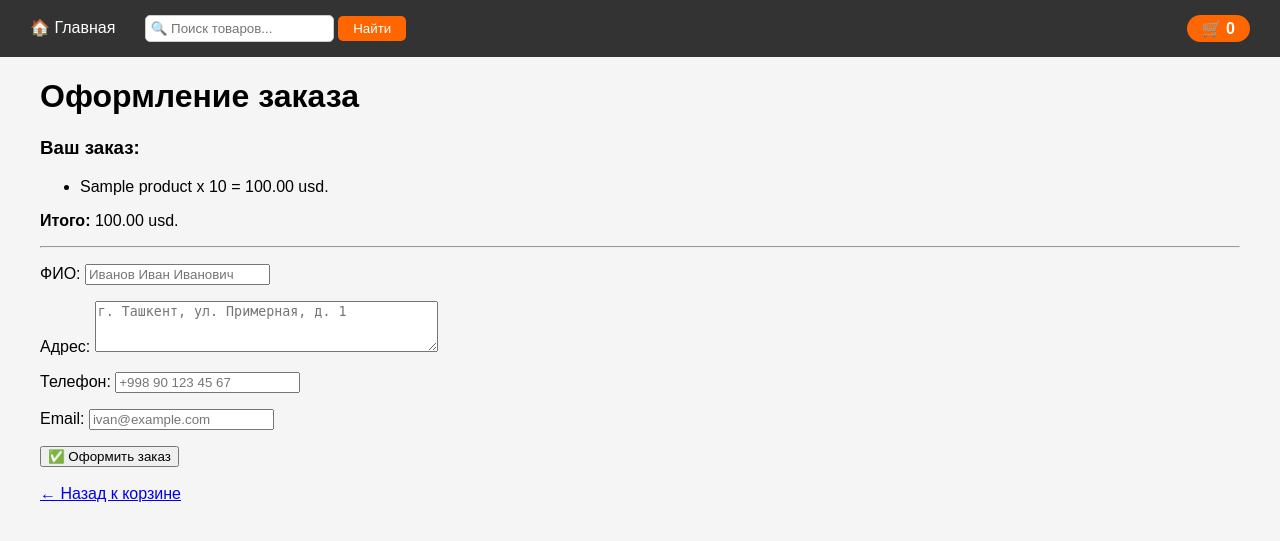
After one commit to shoxrux-uk/online_store, a Django app: template shop/templates/shop/checkout.html in a window 1280 px wide. The commit adds this page. Shown: the top 541 px of the page. Run offline with Django 5.2, Linux system fonts and the light colour scheme; the template is opened without the code that fills it: values that come from a table or form of the project are taken from there, others are empty; tables that the repository leaves empty hold one stand-in row (values such as "Sample post").

Commit message:
Add files via upload
Добавил поиск, корзину, оформление заказов

```diff
--- /dev/null
+++ b/shop/forms.py
@@ -0,0 +1,13 @@
+from django import forms
+from .models import Order
+
+class OrderForm(forms.ModelForm):
+    class Meta:
+        model = Order
+        fields = ['full_name', 'address', 'phone', 'email']
+        widgets = {
+            'full_name': forms.TextInput(attrs={'placeholder': 'Иванов Иван Иванович'}),
+            'address': forms.Textarea(attrs={'placeholder': 'г. Ташкент, ул. Примерная, д. 1', 'rows': 3}),
+            'phone': forms.TextInput(attrs={'placeholder': '+998 90 123 45 67'}),
+            'email': forms.EmailInput(attrs={'placeholder': 'ivan@example.com'}),
+        }
--- a/shop/models.py
+++ b/shop/models.py
@@ -29,6 +29,7 @@ class Product(models.Model):
         verbose_name = 'Товар'
         verbose_name_plural = 'Товары'
 
+
 class Cart(models.Model):
     session_key = models.CharField(max_length=100, unique=True)
     created_at = models.DateTimeField(auto_now_add=True)
@@ -38,6 +39,7 @@ class Cart(models.Model):
 
     def total_price(self):
         return sum(item.total_price() for item in self.items.all())
+
 
 class CartItem(models.Model):
     cart = models.ForeignKey(Cart, related_name='items', on_delete=models.CASCADE)
@@ -49,3 +51,34 @@ class CartItem(models.Model):
 
     def __str__(self):
         return f"{self.product.name} x {self.quantity}"
+
+
+class Order(models.Model):
+    full_name = models.CharField(max_length=200, verbose_name='ФИО')
+    address = models.TextField(verbose_name='Адрес')
+    phone = models.CharField(max_length=20, verbose_name='Телефон')
+    email = models.EmailField(blank=True, null=True, verbose_name='Email')
+    created_at = models.DateTimeField(auto_now_add=True, verbose_name='Дата создания')
+    total_price = models.DecimalField(max_digits=10, decimal_places=2, default=0, verbose_name='Итого')
+    is_completed = models.BooleanField(default=False, verbose_name='Завершён')
+
+    def __str__(self):
+        return f"Заказ #{self.id} - {self.full_name}"
+
+    class Meta:
+        verbose_name = 'Заказ'
+        verbose_name_plural = 'Заказы'
+
+
+class OrderItem(models.Model):
+    order = models.ForeignKey(Order, related_name='items', on_delete=models.CASCADE, verbose_name='Заказ')
+    product = models.ForeignKey(Product, on_delete=models.CASCADE, verbose_name='Товар')
+    quantity = models.PositiveIntegerField(default=1, verbose_name='Количество')
+    price = models.DecimalField(max_digits=10, decimal_places=2, verbose_name='Цена')
+
+    def __str__(self):
+        return f"{self.product.name} x {self.quantity}"
+
+    class Meta:
+        verbose_name = 'Товар в заказе'
+        verbose_name_plural = 'Товары в заказе'
--- a/shop/templates/shop/base.html
+++ b/shop/templates/shop/base.html
@@ -42,6 +42,10 @@
     <header>
         <div>
             <a href="{% url 'product_list' %}">🏠 Главная</a>
+            <form action="{% url 'search' %}" method="get" style="display: inline; margin-left: 15px;">
+                <input type="text" name="q" placeholder="🔍 Поиск товаров..." style="padding: 5px; border-radius: 5px; border: 1px solid #ccc;">
+                <button type="submit" style="background: #ff6600; color: white; border: none; padding: 5px 15px; border-radius: 5px; cursor: pointer;">Найти</button>
+            </form>
         </div>
         <div>
             <a href="{% url 'cart_view' %}" class="cart-icon">
--- /dev/null
+++ b/shop/templates/shop/checkout.html
@@ -0,0 +1,26 @@
+{% extends 'shop/base.html' %}
+
+{% block title %}Оформление заказа{% endblock %}
+
+{% block content %}
+    <h1>Оформление заказа</h1>
+
+    <h3>Ваш заказ:</h3>
+    <ul>
+        {% for item in cart.items.all %}
+            <li>{{ item.product.name }} x {{ item.quantity }} = {{ item.total_price }} usd.</li>
+        {% endfor %}
+    </ul>
+    <p><strong>Итого:</strong> {{ cart.total_price }} usd.</p>
+
+    <hr>
+
+    <form method="post">
+        {% csrf_token %}
+        {{ form.as_p }}
+        <button type="submit">✅ Оформить заказ</button>
+    </form>
+
+    <br>
+    <a href="{% url 'cart_view' %}">← Назад к корзине</a>
+{% endblock %}
--- a/shop/urls.py
+++ b/shop/urls.py
@@ -7,4 +7,8 @@ urlpatterns = [
     path('product/<slug:slug>/', views.product_detail, name='product_detail'),
     path('cart/', views.cart_view, name='cart_view'),
     path('add-to-cart/<slug:slug>/', views.add_to_cart_view, name='add_to_cart'),
+    path('remove-from-cart/<int:item_id>/', views.remove_from_cart_view, name='remove_from_cart'),
+    path('update-cart/<int:item_id>/<str:action>/', views.update_cart_view, name='update_cart'),
+    path('checkout/', views.checkout_view, name='checkout'),
+    path('search/', views.search_view, name='search'),
 ]
--- a/shop/views.py
+++ b/shop/views.py
@@ -1,6 +1,9 @@
 from django.shortcuts import render, get_object_or_404, redirect
-from .models import Category, Product
-from .cart import get_cart
+from django.db.models import Q
+from .models import Category, Product, Cart, CartItem, Order, OrderItem
+from .cart import get_cart, add_to_cart, remove_from_cart
+from .forms import OrderForm
+from django.contrib import messages
 
 def product_list(request):
     categories = Category.objects.all()
@@ -14,26 +17,104 @@ def product_list(request):
 def category_detail(request, slug):
     category = get_object_or_404(Category, slug=slug)
     products = category.products.filter(in_stock=True)
+    cart = get_cart(request)
+    cart_count = cart.items.count()
     return render(request, 'shop/category_detail.html', {
         'category': category,
-        'products': products
+        'products': products,
+        'cart_count': cart_count,
     })
 
 def product_detail(request, slug):
     product = get_object_or_404(Product, slug=slug)
-    return render(request, 'shop/product_detail.html', {'product': product})
+    cart = get_cart(request)
+    cart_count = cart.items.count()
+    return render(request, 'shop/product_detail.html', {
+        'product': product,
+        'cart_count': cart_count,
+    })
 
-from .cart import get_cart, add_to_cart, remove_from_cart
+def add_to_cart_view(request, slug):
+    add_to_cart(request, slug)
+    return redirect('product_detail', slug=slug)
 
 def cart_view(request):
     cart = get_cart(request)
     return render(request, 'shop/cart.html', {'cart': cart})
 
-def add_to_cart_view(request, slug):
-    add_to_cart(request, slug)
-    return redirect('product_detail', slug=slug)
+def remove_from_cart_view(request, item_id):
+    from .models import CartItem
+    cart_item = CartItem.objects.get(id=item_id)
+    cart_item.delete()
+    return redirect('cart_view')
 
-from .cart import get_cart
+def update_cart_view(request, item_id, action):
+    from .models import CartItem
+    cart_item = CartItem.objects.get(id=item_id)
+
+    if action == 'increase':
+        cart_item.quantity += 1
+    elif action == 'decrease':
+        cart_item.quantity -= 1
+        if cart_item.quantity <= 0:
+            cart_item.delete()
+            return redirect('cart_view')
+
+    cart_item.save()
+    return redirect('cart_view')
+
+def checkout_view(request):
+    cart = get_cart(request)
+
+    if request.method == 'POST':
+        form = OrderForm(request.POST)
+        if form.is_valid():
+            order = form.save(commit=False)
+            order.total_price = cart.total_price()
+            order.save()
+
+            # Сохраняем товары из корзины в заказ
+            for item in cart.items.all():
+                OrderItem.objects.create(
+                    order=order,
+                    product=item.product,
+                    quantity=item.quantity,
+                    price=item.product.price
+                )
+
+            # Очищаем корзину
+            cart.items.all().delete()
+
+            messages.success(request, f'Заказ #{order.id} успешно оформлен!')
+            return redirect('product_list')
+    else:
+        form = OrderForm()
+
+    return render(request, 'shop/checkout.html', {
+        'form': form,
+        'cart': cart,
+    })
+
+def search_view(request):
+    query = request.GET.get('q', '')
+    products = []
+
+    if query:
+        query_lower = query.lower()
+        all_products = Product.objects.filter(in_stock=True)
+
+        for product in all_products:
+            if query_lower in product.name.lower() or query_lower in product.category.name.lower():
+                products.append(product)
+
+    cart = get_cart(request)
+    cart_count = cart.items.count()
+
+    return render(request, 'shop/search_results.html', {
+        'query': query,
+        'products': products,
+        'cart_count': cart_count,
+    })
 
 def cart_count(request):
     if request.user.is_authenticated:
```
Also changed, not shown: shop/templates/shop/cart.html (+14 -1 lines), shop/templates/shop/search_results.html (added, +31 -0 lines), shop/migrations/0003_order_orderitem.py (added).
